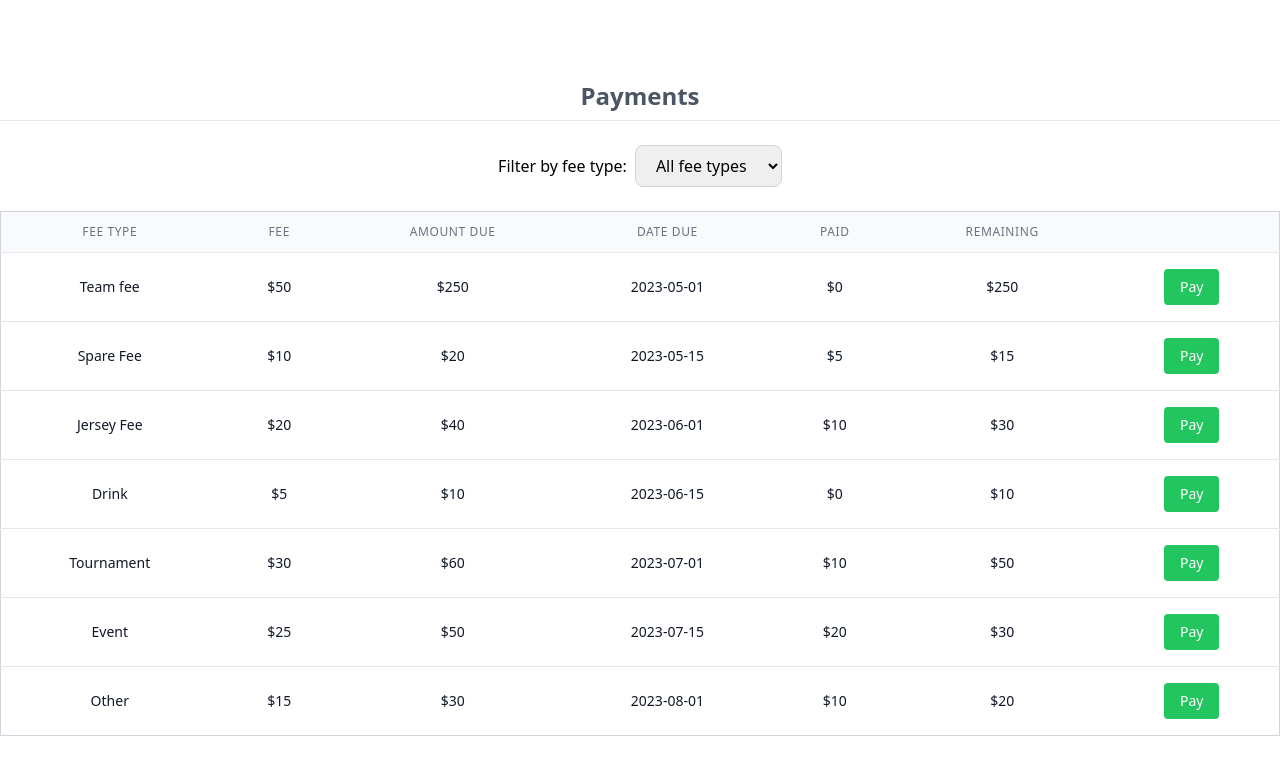
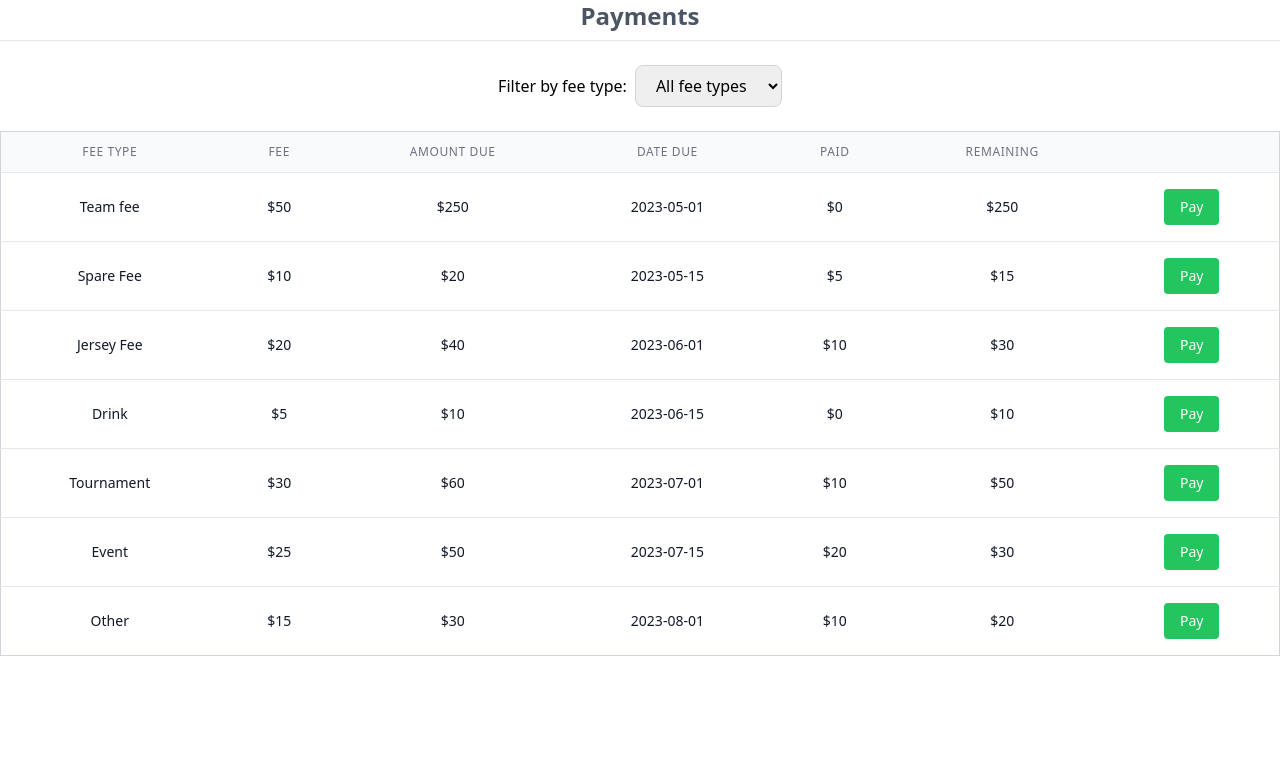
Before and after one commit to AouIssa/ui-sandbox-ts, a React (Create React App) app: page / in a window 1280 px wide. Shown: the top 774 px of the page. Built offline with nearby package versions, Linux system fonts and the light colour scheme.

Commit message:
Fixed padding issues for desktop view

```diff
--- a/src/App.tsx
+++ b/src/App.tsx
@@ -12,7 +12,7 @@ const App: React.FC = () => {
     <div className="App">
       <div className="relative">
         <Header title="Payments" onBack={handleBack} className="z-10" />
-        <div className="pt-20 z-0">
+        <div className="pt-20 md:pt-0 z-0">
           <PaymentTable />
         </div>
       </div>
```
